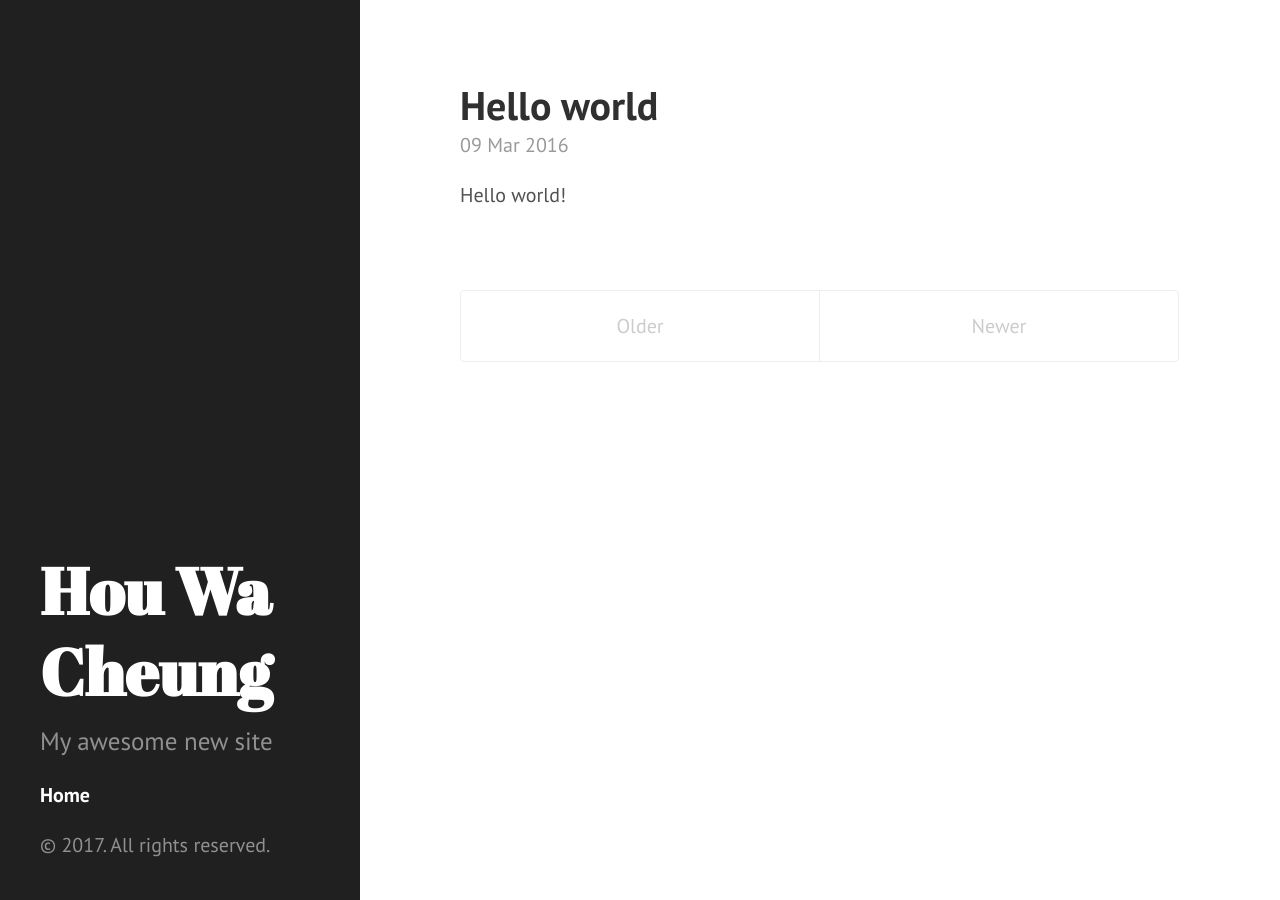
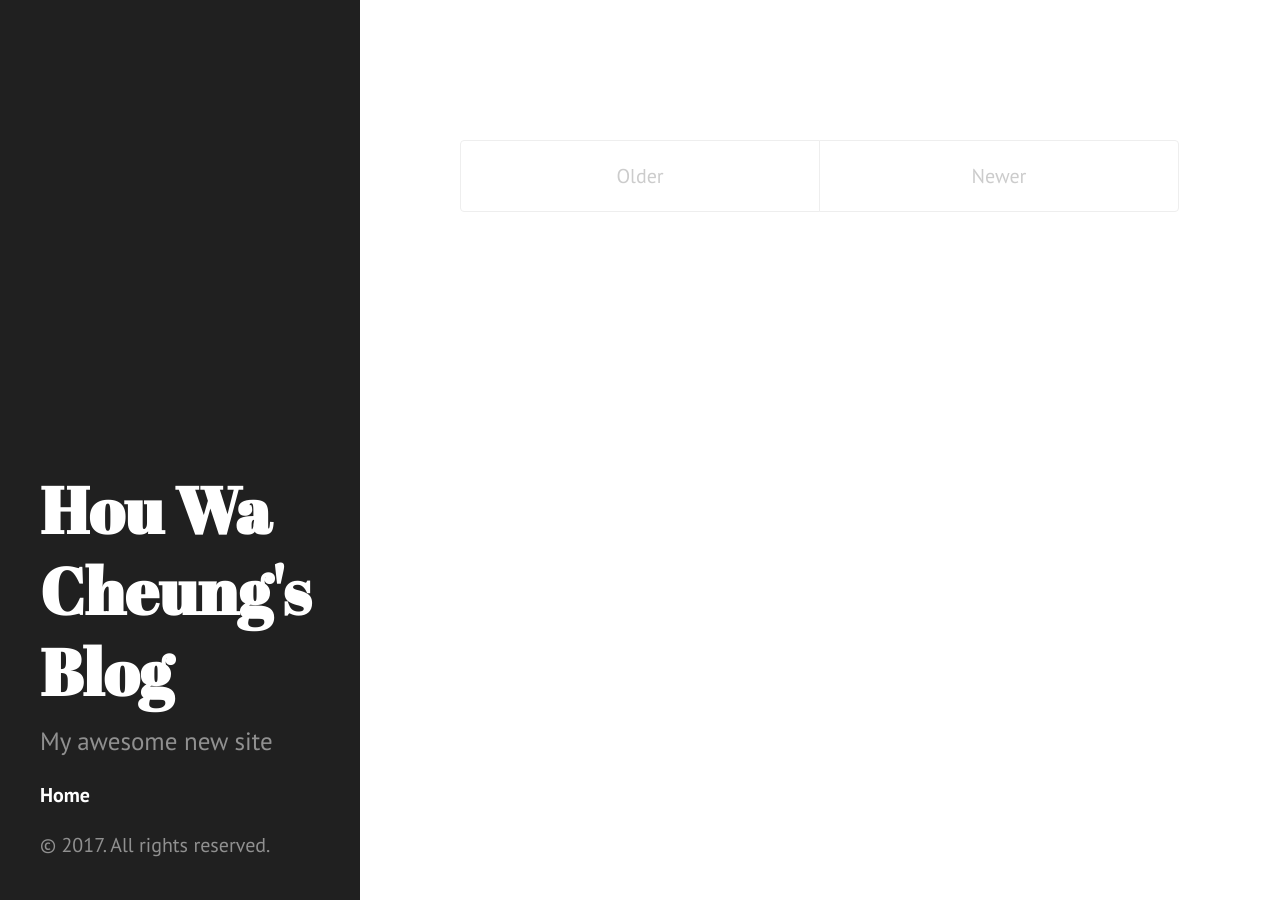
Before and after one commit to howardzhang/howardzhang.github.io, a Jekyll site: the page built from index.html, in a window 1280 px wide. Built offline with Jekyll 4.4.1, drawn with Linux system fonts in a browser that asks for light colours; the list of posts is cut into pages by our own code.

Commit message:
Update Title and new post
A new post for sequencing of HTTP requests and responses. Remove “hello
world” post.

```diff
--- a/_config.yml
+++ b/_config.yml
@@ -3,7 +3,7 @@ pygments: true
 markdown: kramdown
 highlighter: rouge
 url: http://howardzhang.github.io
-title: Hou Wa Cheung
+title: Hou Wa Cheung's Blog
 tagline: A log of everyday life
 description: My awesome new site
 paginate: 5
--- a/_posts/2016-03-09-hello-world.markdown
+++ /dev/null
@@ -1,6 +0,0 @@
----
-published: true
-layout: post
-title: Hello world
----
-Hello world!
```
Also changed, not shown: 1 other file.
